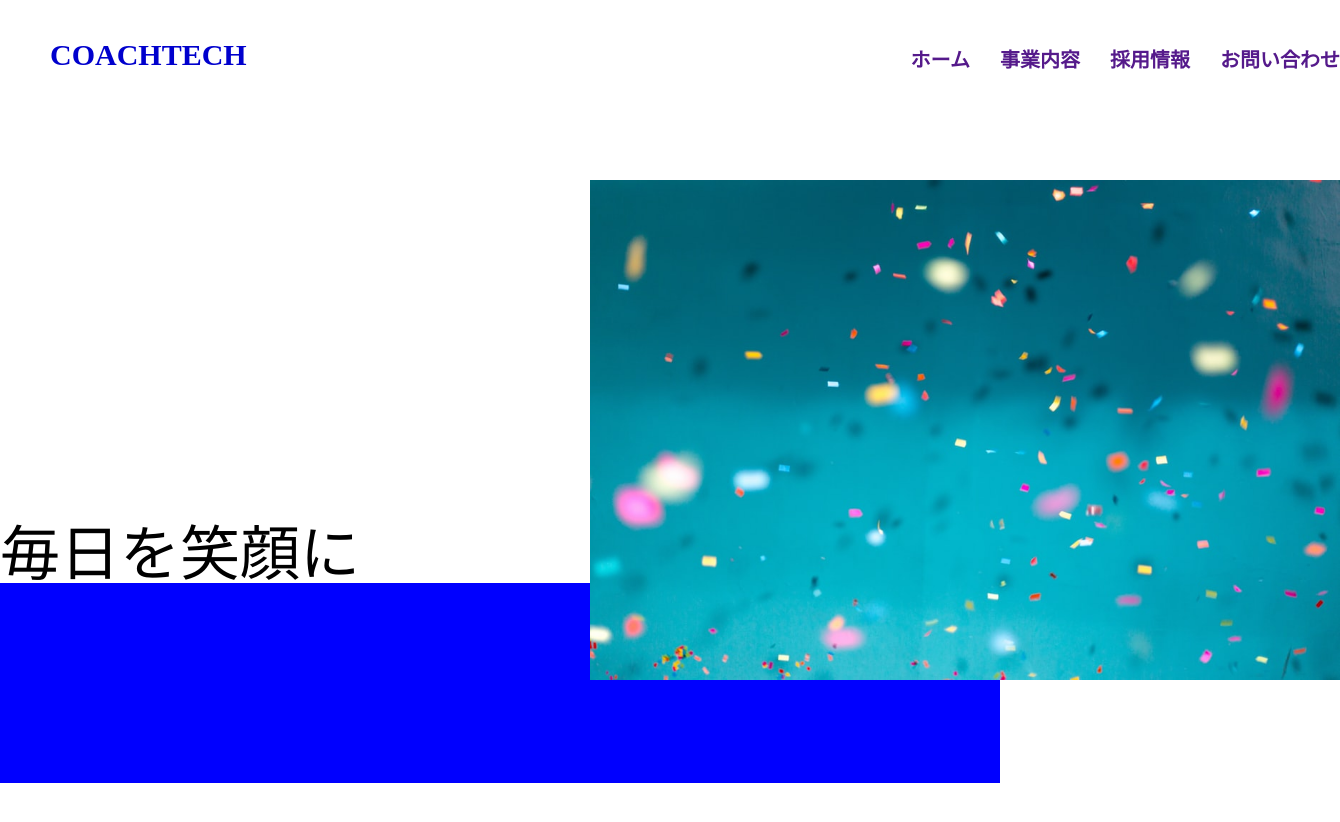
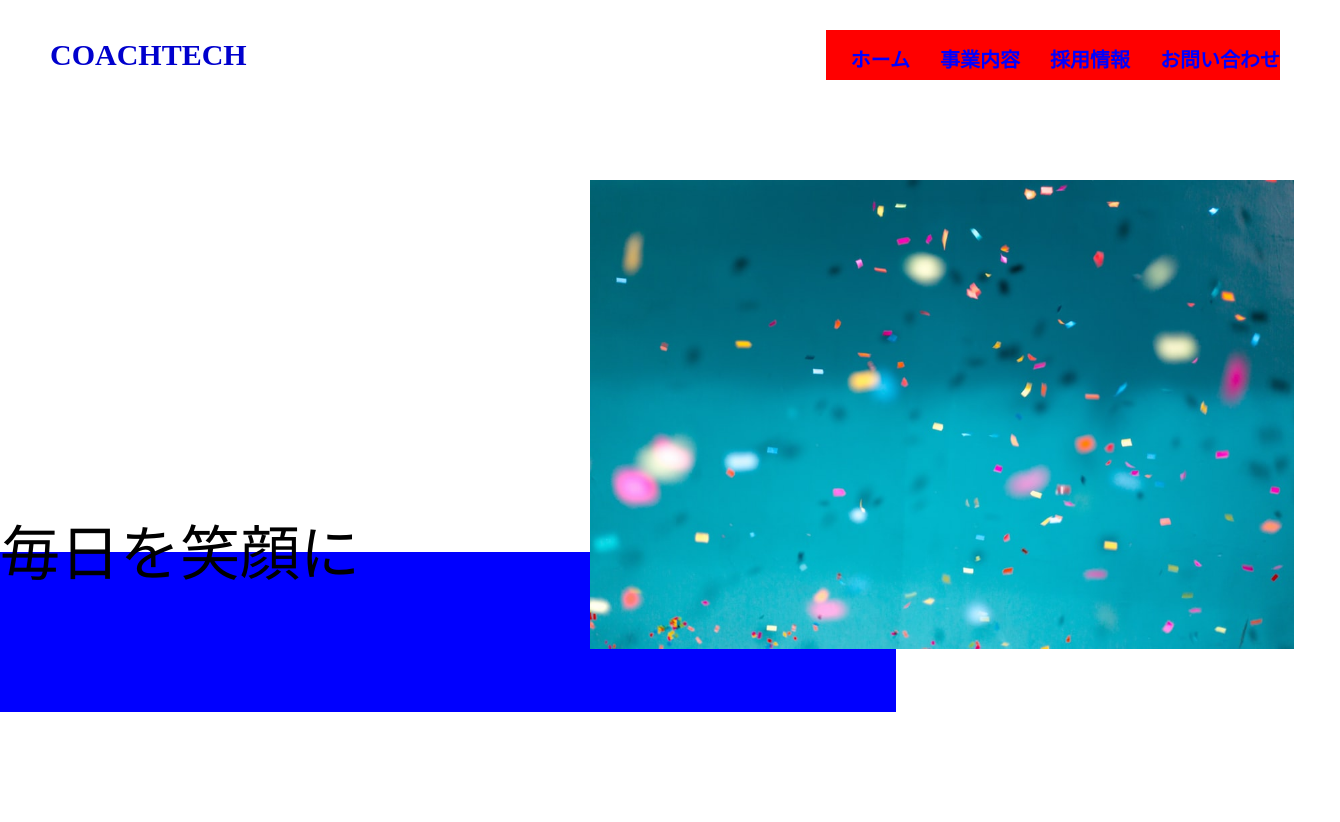
Before and after one commit to kt33m21/20210920murakami, a plain HTML site: page index.html in a window 1280 px wide. Shown: the whole page, 1340 px wide, since content can reach past the window. After the commit the page ends 800 px from the top, so only its background shows below. Drawn offline with Linux system fonts and the light colour scheme.

Commit message:
再々修正

```diff
--- a/css/style.css
+++ b/css/style.css
@@ -1,6 +1,10 @@
 .contents-main{
-  width:1340px;
-  height:1200px;
+  display: inline-block;
+  width:100vw;
+  height:100vh;
+  position: center;
+  margin:auto;
+
 }
 
 .contents-main-box{
@@ -8,6 +12,7 @@
   padding-top:30px;
   width:100%;
   color:#0000CD;
+
 }
 
 .contents-main-ttl{
@@ -18,6 +23,7 @@
 .contents-main-menu{
   font-size:20px;
   margin:0 0 0 auto;
+  background-color: red;
 }
 
 .contents-main-menu-block{
@@ -27,6 +33,7 @@
   padding-top: 20px;
   padding-left:25px;
   text-decoration: none;
+  color:blue;
 }
 
 .contents-main-menu-block:hover{
@@ -42,13 +49,12 @@
   position: absolute;
   top: 445px;
   padding:auto;
-  float:left;
   font-size: 60px;
   font-weight: lighter;
 }
 
 .contents-bottom-ttl-img{
-  width: 750px;
+  width: 55vw;
   position: relative;
   bottom:-100px;
   left:590px;
@@ -60,7 +66,7 @@
 }
 
 .contents-bottom-ttl-box{
-  width:1000px;
-  height:200px;
+  width:70vw;
+  height:20vh;
   background-color: blue;
 }
```
